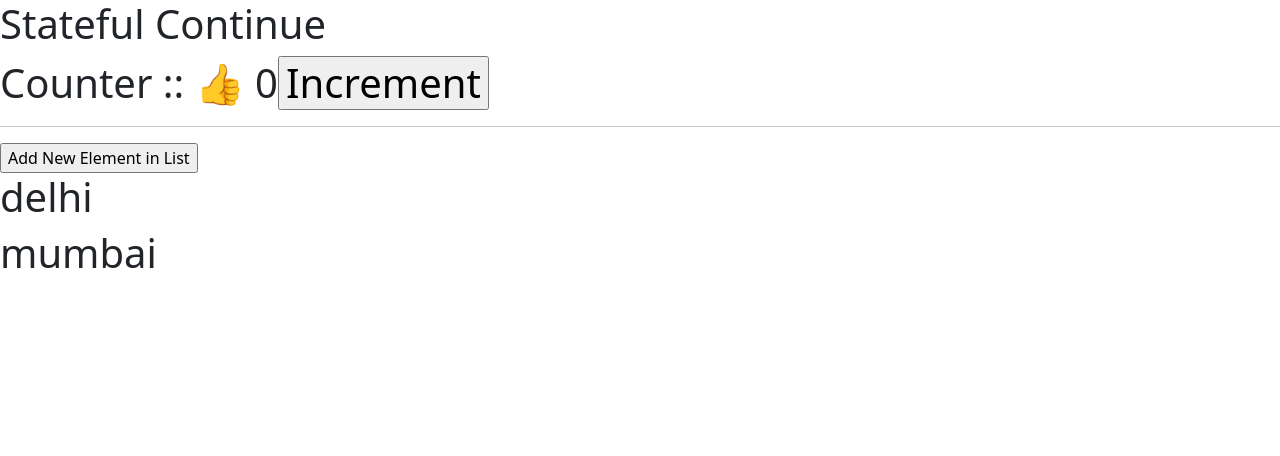
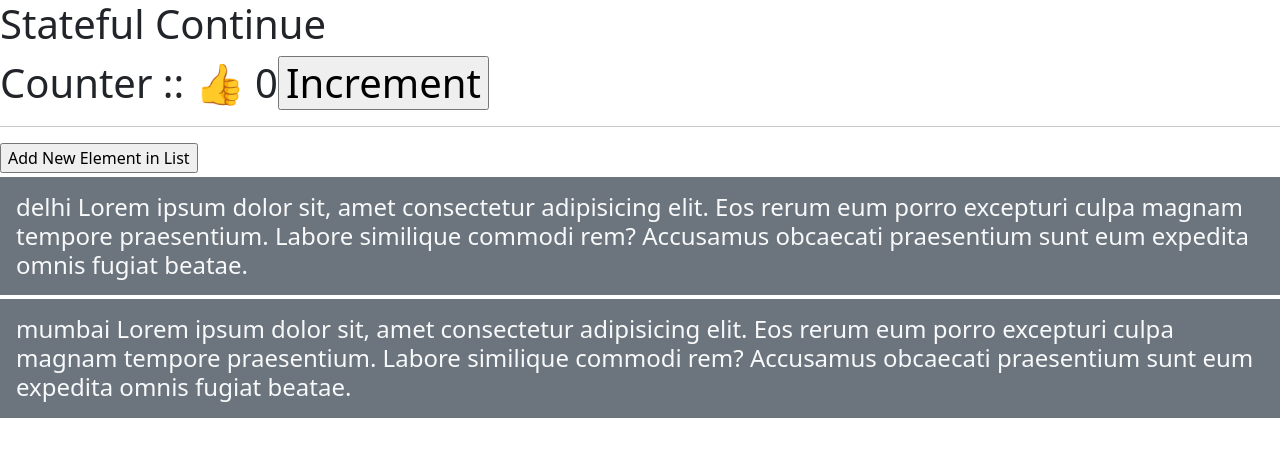
Before and after one commit to july-2021/day6-react-app, a React (Create React App) app: page / in a window 1280 px wide. Shown: the top 456 px of the page. Built offline with nearby package versions, Linux system fonts and the light colour scheme.

Commit message:
statful list continue.

```diff
--- a/src/App.js
+++ b/src/App.js
@@ -32,7 +32,14 @@ function App() {
         onClick={addNewElement}
       />
       {list.map((item) => {
-        return <h1>{item}</h1>;
+        return (
+          <div className="bg-secondary text-light my-1 p-3 h4">
+            {item} Lorem ipsum dolor sit, amet consectetur adipisicing elit. Eos
+            rerum eum porro excepturi culpa magnam tempore praesentium. Labore
+            similique commodi rem? Accusamus obcaecati praesentium sunt eum
+            expedita omnis fugiat beatae.
+          </div>
+        );
       })}
     </div>
   );
```
